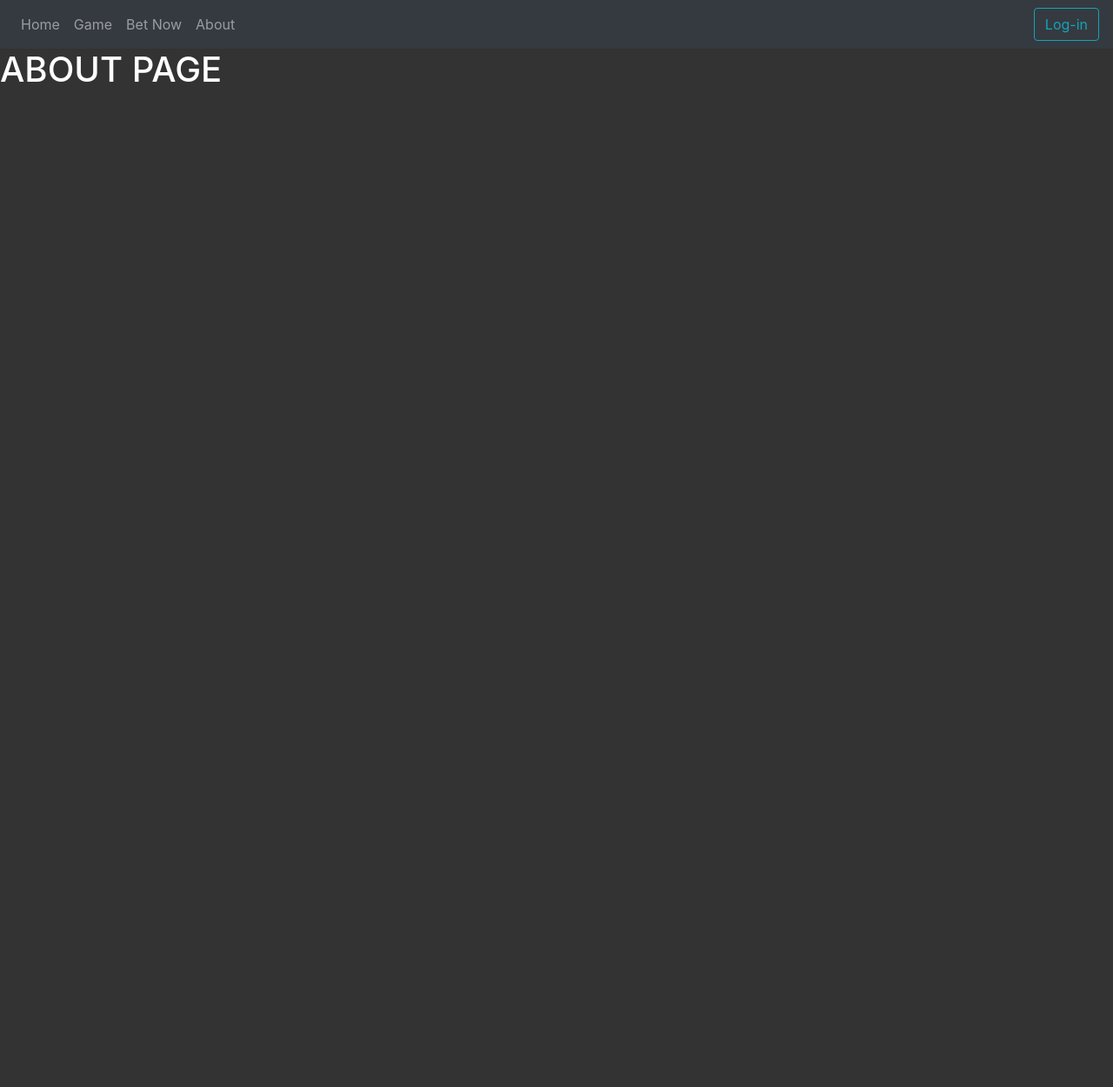
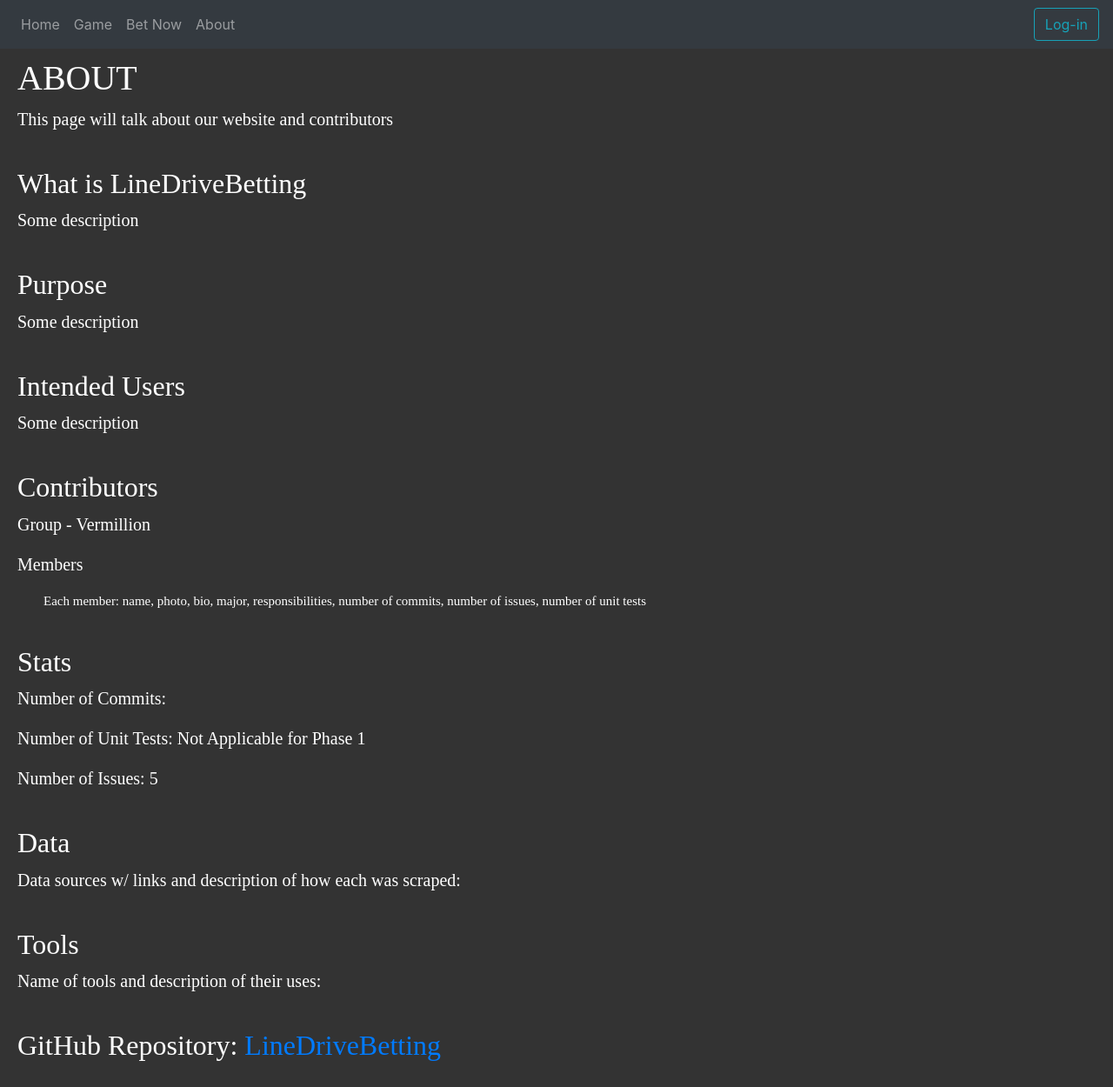
Before and after one commit to kayvan61/LineDriveBetting, a React (Create React App) app in the folder website/line-drive-betting/: page /about in a window 1280 px wide. Shown: the whole page at 87% size. Before the commit the page ends 800 px from the top, so only its background shows below. Built offline with nearby package versions, Linux system fonts and the light colour scheme.

Commit message:
Added components to AboutPage

```diff
--- a/website/line-drive-betting/src/AboutPage.js
+++ b/website/line-drive-betting/src/AboutPage.js
@@ -6,7 +6,246 @@ class AboutPage extends React.Component {
     return (
       <div>
         <GlobalNavbar />
-        <h1>ABOUT PAGE</h1>
+
+        {/* About Heading*/}
+        <h1
+          style={{
+            fontFamily: "velvetica",
+            paddingLeft: "20px",
+            paddingTop: "10px"
+          }}
+        >
+          ABOUT
+        </h1>
+
+        {/* Small description of this page */}
+        <p
+          style={{
+            fontSize: "20px",
+            fontFamily: "velvetica",
+            paddingLeft: "20px"
+          }}
+        >
+          This page will talk about our website and contributors
+        </p>
+
+        <br></br>
+
+        {/* What is LineDriveBetting Heading*/}
+        <h2
+          style={{
+            fontFamily: "velvetica",
+            paddingLeft: "20px"
+          }}
+        >
+          What is LineDriveBetting
+        </h2>
+
+        {/* Small summary of our project */}
+        <p
+          style={{
+            fontSize: "20px",
+            fontFamily: "velvetica",
+            paddingLeft: "20px"
+          }}
+        >
+          Some description
+        </p>
+
+        <br></br>
+
+        {/* Purpose Heading*/}
+        <h2
+          style={{
+            fontFamily: "velvetica",
+            paddingLeft: "20px"
+          }}
+        >
+          Purpose
+        </h2>
+
+        {/* Small description of purpose */}
+        <p
+          style={{
+            fontSize: "20px",
+            fontFamily: "velvetica",
+            paddingLeft: "20px"
+          }}
+        >
+          Some description
+        </p>
+
+        <br></br>
+
+        {/* Intended Users Heading*/}
+        <h2
+          style={{
+            fontFamily: "velvetica",
+            paddingLeft: "20px"
+          }}
+        >
+          Intended Users
+        </h2>
+
+        {/* Small description of our users */}
+        <p
+          style={{
+            fontSize: "20px",
+            fontFamily: "velvetica",
+            paddingLeft: "20px"
+          }}
+        >
+          Some description
+        </p>
+
+        <br></br>
+
+        {/* Contributors Heading*/}
+        <h2
+          style={{
+            fontFamily: "velvetica",
+            paddingLeft: "20px"
+          }}
+        >
+          Contributors
+        </h2>
+
+        {/* Group Name */}
+        <p
+          style={{
+            fontSize: "20px",
+            fontFamily: "velvetica",
+            paddingLeft: "20px"
+          }}
+        >
+          Group - Vermillion
+        </p>
+
+        {/* List of members */}
+        <p
+          style={{
+            fontSize: "20px",
+            fontFamily: "velvetica",
+            paddingLeft: "20px"
+          }}
+        >
+          Members
+        </p>
+
+        <p
+          style={{
+            fontSize: "15px",
+            fontFamily: "velvetica",
+            paddingLeft: "50px"
+          }}
+        >
+          Each member: name, photo, bio, major, responsibilities, number of
+          commits, number of issues, number of unit tests
+        </p>
+
+        <br></br>
+
+        {/* Stats heading */}
+        <h2
+          style={{
+            fontFamily: "velvetica",
+            paddingLeft: "20px"
+          }}
+        >
+          Stats
+        </h2>
+
+        {/* Number of commits, unit tests and issues */}
+        <p
+          style={{
+            fontSize: "20px",
+            fontFamily: "velvetica",
+            paddingLeft: "20px"
+          }}
+        >
+          Number of Commits:
+        </p>
+        <p
+          style={{
+            fontSize: "20px",
+            fontFamily: "velvetica",
+            paddingLeft: "20px",
+            display: "inline-block"
+          }}
+        >
+          Number of Unit Tests: Not Applicable for Phase 1
+        </p>
+        <p
+          style={{
+            fontSize: "20px",
+            fontFamily: "velvetica",
+            paddingLeft: "20px"
+          }}
+        >
+          Number of Issues: 5
+        </p>
+
+        <br></br>
+
+        {/* Data heading */}
+        <h2
+          style={{
+            fontFamily: "velvetica",
+            paddingLeft: "20px"
+          }}
+        >
+          Data
+        </h2>
+
+        {/* Small description of each data sources with links provided */}
+        <p
+          style={{
+            fontSize: "20px",
+            fontFamily: "velvetica",
+            paddingLeft: "20px"
+          }}
+        >
+          Data sources w/ links and description of how each was scraped:
+        </p>
+
+        <br></br>
+
+        {/* Tools heading */}
+        <h2
+          style={{
+            fontFamily: "velvetica",
+            paddingLeft: "20px"
+          }}
+        >
+          Tools
+        </h2>
+
+        {/* Description of tools */}
+        <p
+          style={{
+            fontSize: "20px",
+            fontFamily: "velvetica",
+            paddingLeft: "20px"
+          }}
+        >
+          Name of tools and description of their uses:
+        </p>
+
+        <br></br>
+
+        {/* Github repo */}
+        <h2
+          style={{
+            fontFamily: "velvetica",
+            paddingLeft: "20px",
+            paddingBottom: "20px"
+          }}
+        >
+          GitHub Repository:{" "}
+          <a href="https://github.com/garzarobm/Vermillion_LineDriveBetting.git">
+            LineDriveBetting
+          </a>
+        </h2>
       </div>
     );
   }
```
